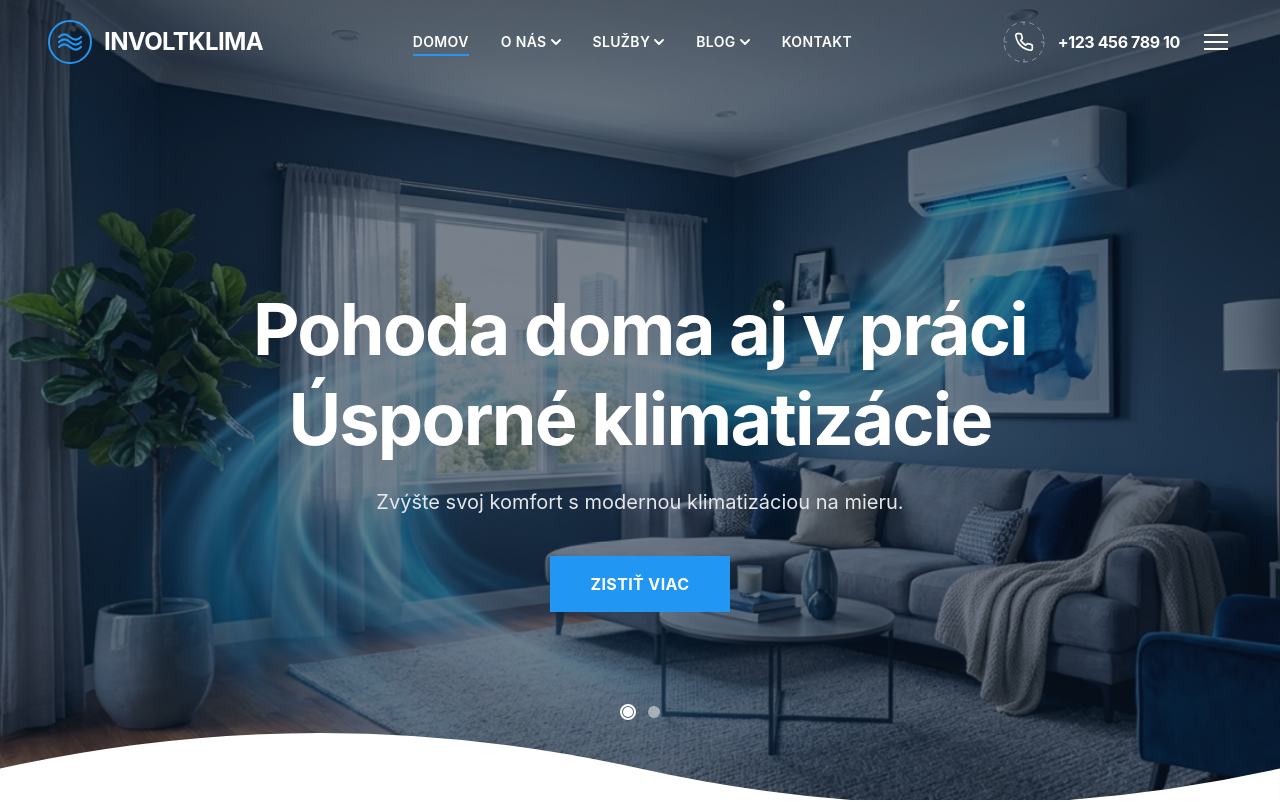
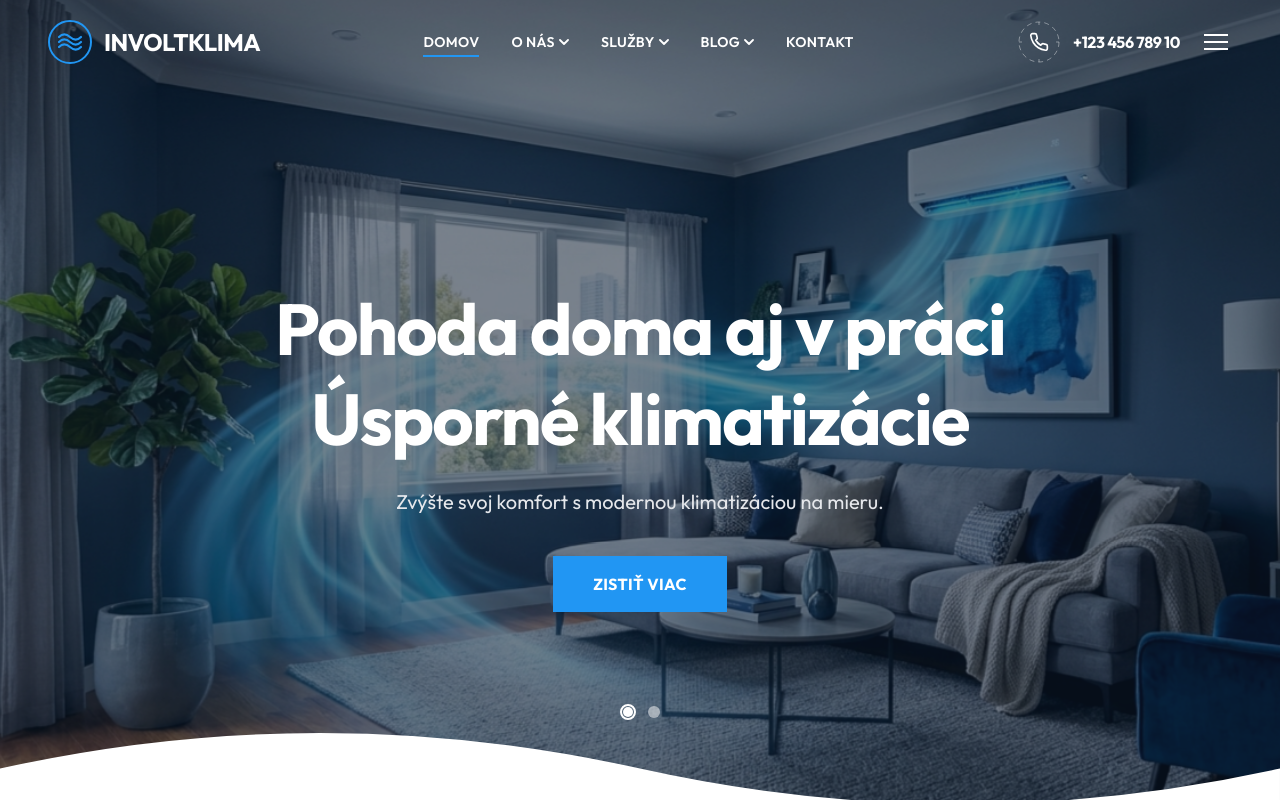
Before and after one commit to soltymwork/involtklima, a Next.js app: page / in a window 1280 px wide. Shown: the top 802 px of the page. Built offline with nearby package versions, Linux system fonts and the light colour scheme.

Commit message:
Add files via upload

```diff
--- a/app/globals.css
+++ b/app/globals.css
@@ -7,7 +7,7 @@
   --color-dark: #1a2b49;
   --color-sky-light: #f0f9ff;
 
-  --font-sans: var(--font-jakarta);
+  --font-sans: var(--font-outfit);
 }
 
 @layer base {
--- a/app/layout.tsx
+++ b/app/layout.tsx
@@ -4,7 +4,7 @@ import './globals.css';
 import Navbar from '@/components/Navbar';
 import Footer from '@/components/Footer';
 
-const outfit = Outfit({ subsets: ['latin'], variable: '--font-jakarta' });
+const outfit = Outfit({ subsets: ['latin'], variable: '--font-outfit' });
 
 export const metadata: Metadata = {
   title: 'Involtklima | Klimatizačné služby a montáž',
@@ -14,7 +14,7 @@ export const metadata: Metadata = {
 export default function RootLayout({ children }: { children: React.ReactNode }) {
   return (
     <html lang="sk">
-      <body className={`${outfit.variable} font-sans antialiased text-[#1a2b49] bg-white`} suppressHydrationWarning>
+      <body className={`${outfit.variable} font-sans antialiased text-[#1a2b49] bg-white`} style={{ fontFamily: 'var(--font-outfit), Outfit, sans-serif' }} suppressHydrationWarning>
         <Navbar />
         <main>{children}</main>
         <Footer />
```
